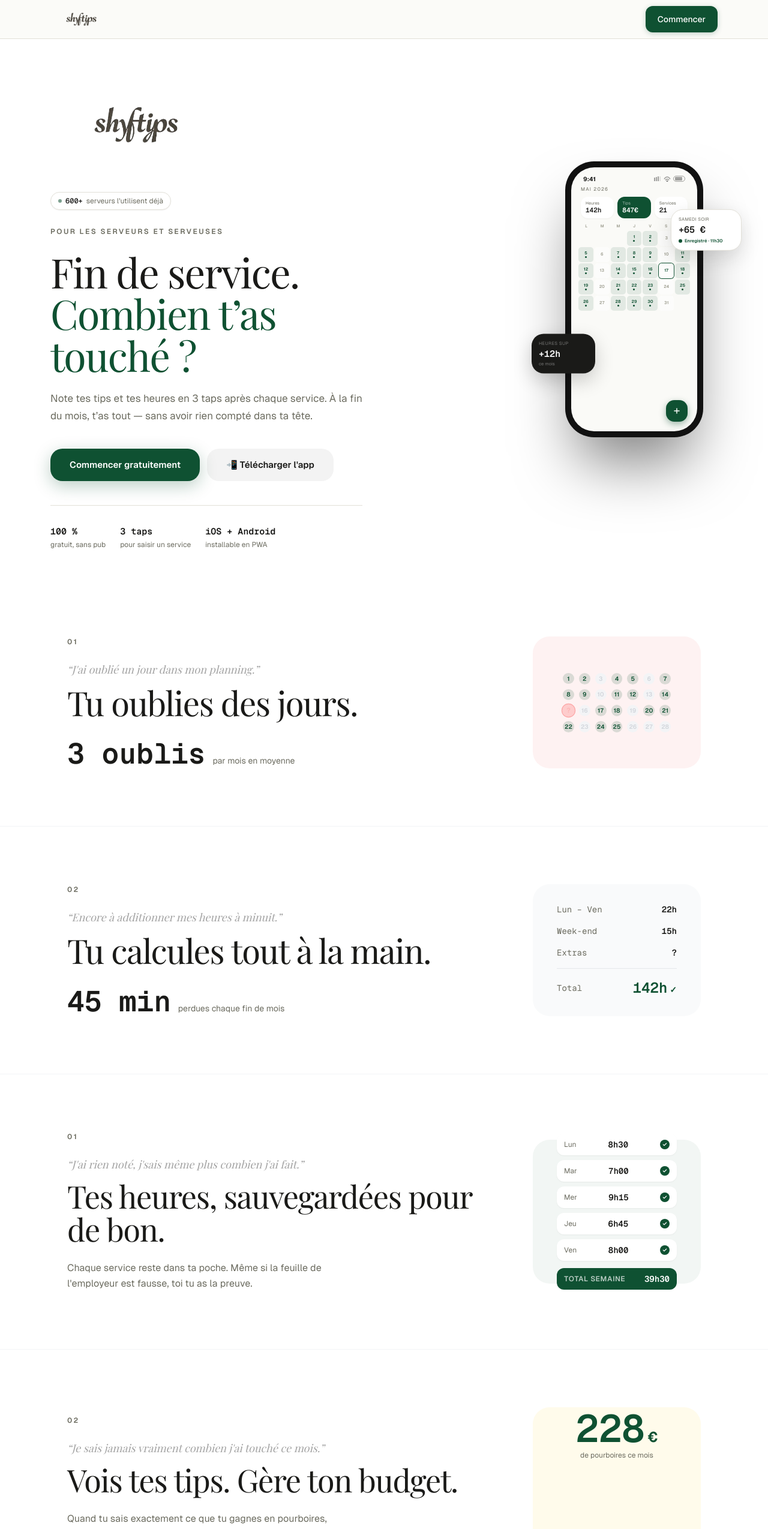
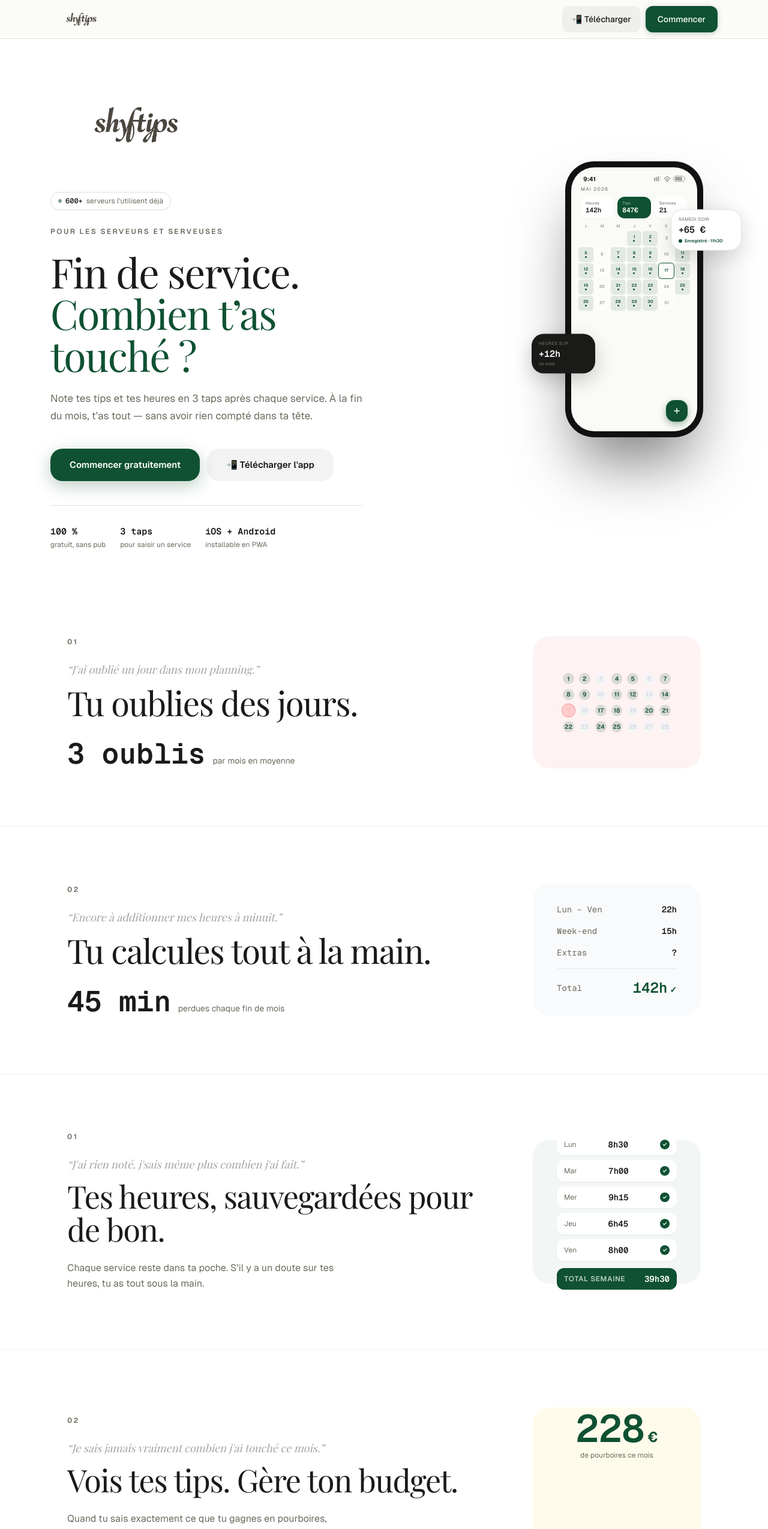
Before and after one commit to Thethetrader/shifttips, a Next.js app: page / in a window 1280 px wide. Shown: the top 2549 px of the page at 60% size. Built offline with nearby package versions, Linux system fonts and the light colour scheme; a web font is replaced by a local one.

Commit message:
Nav : bouton Télécharger + texte LandingValues moins accusateur

```diff
--- a/src/components/landing/LandingNav.tsx
+++ b/src/components/landing/LandingNav.tsx
@@ -3,6 +3,7 @@
 import Link from "next/link";
 import Image from "next/image";
 import { motion } from "framer-motion";
+import InstallPWAButton from "@/components/landing/InstallPWAButton";
 
 export default function LandingNav() {
   return (
@@ -23,6 +24,11 @@ export default function LandingNav() {
           />
         </Link>
 
+        <div className="flex items-center gap-2">
+          <InstallPWAButton
+            label="📲 Télécharger"
+            className="hidden sm:flex h-10 px-4 bg-ink/5 text-ink text-sm font-medium rounded-xl transition-all active:scale-95 hover:bg-ink/10 items-center"
+          />
           <Link
             href="/signup"
             className="h-10 px-5 bg-emerald text-white text-sm font-medium rounded-xl transition-all active:scale-95 hover:bg-emerald-light shadow-[0_2px_8px_rgba(15,81,50,0.25)] flex items-center"
@@ -30,6 +36,7 @@ export default function LandingNav() {
             Commencer
           </Link>
         </div>
+      </div>
     </motion.header>
   );
 }
--- a/src/components/landing/LandingValues.tsx
+++ b/src/components/landing/LandingValues.tsx
@@ -140,7 +140,7 @@ const values = [
     num: "01",
     quote: "J'ai rien noté, j'sais même plus combien j'ai fait.",
     headline: "Tes heures, sauvegardées pour de bon.",
-    body: "Chaque service reste dans ta poche. Même si la feuille de l'employeur est fausse, toi tu as la preuve.",
+    body: "Chaque service reste dans ta poche. S’il y a un doute sur tes heures, tu as tout sous la main.",
     animation: <HoursProof />,
     animBg: "bg-emerald/5",
   },
```
Lines whose indentation alone changed are shown as unchanged.
